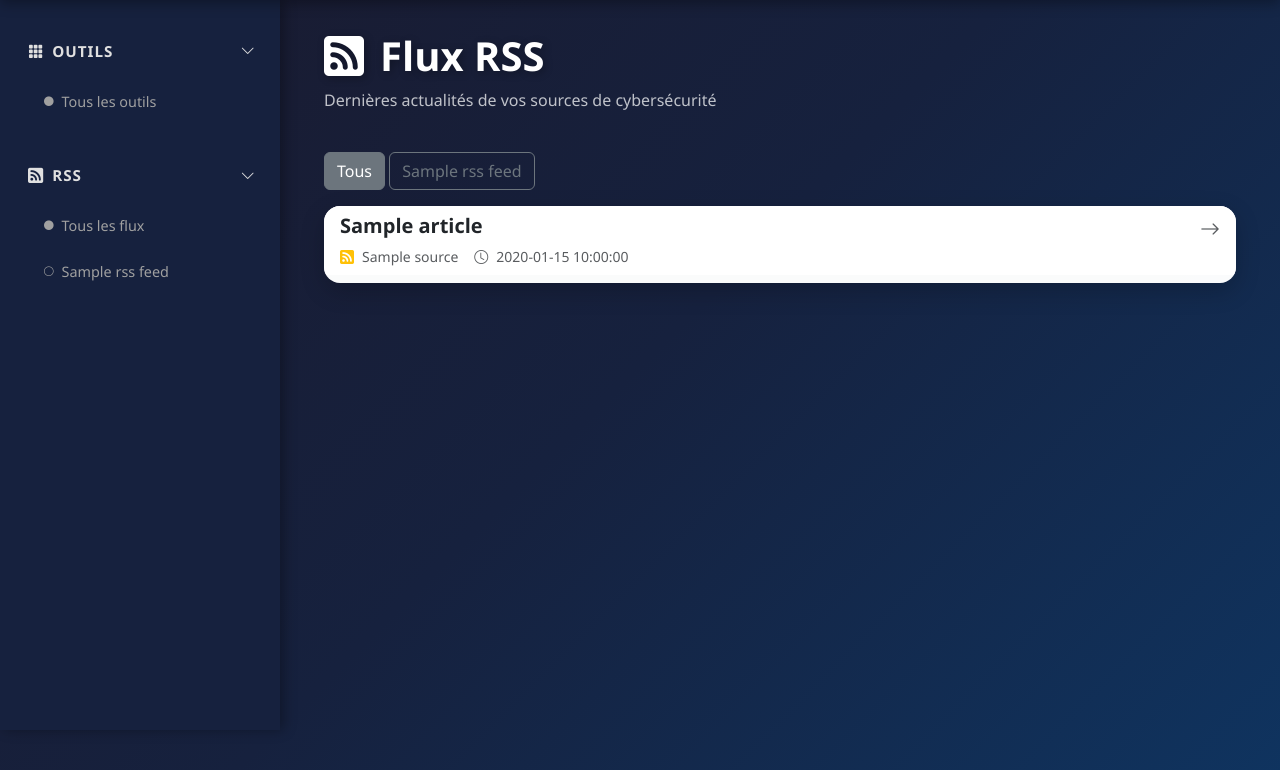
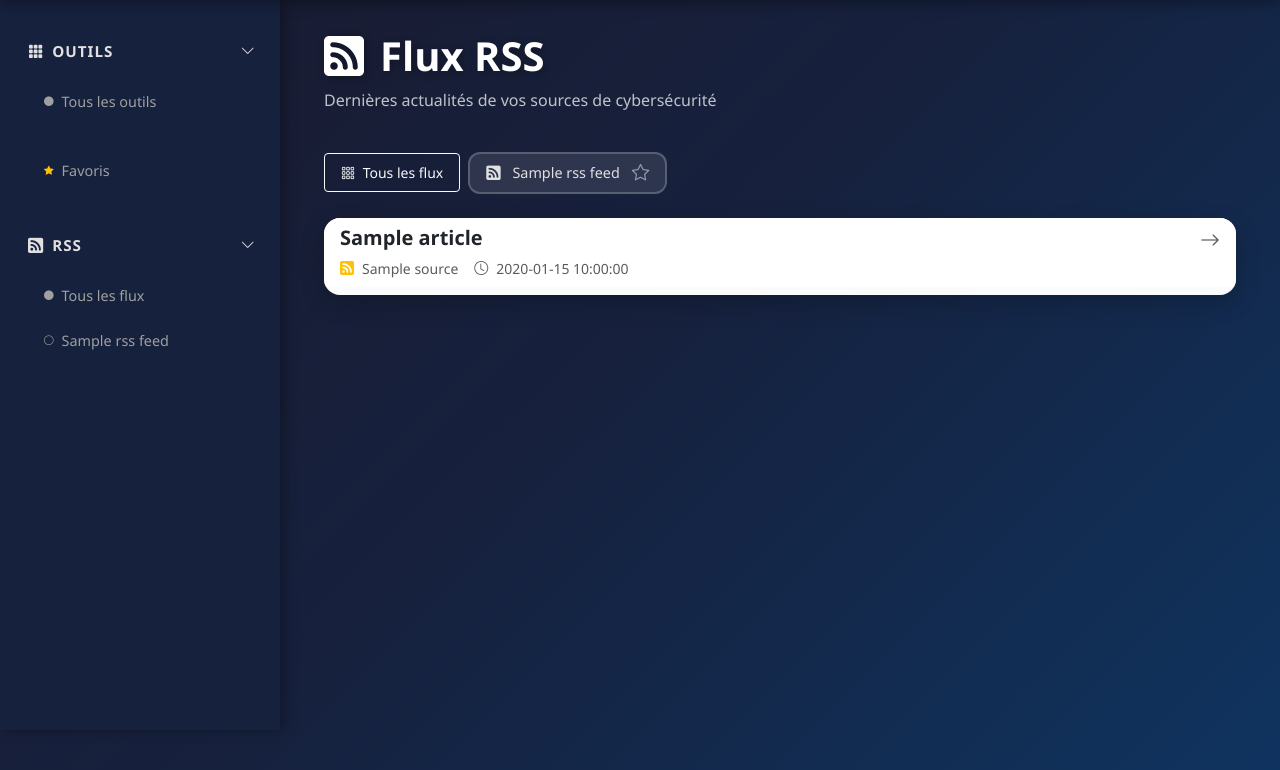
Before and after one commit to DyDum/portail-cyber, a Symfony app: template symfony/templates/rss/index.html.twig in a window 1280 px wide. Shown: the part 70-840 px from the top of the page. Run offline with Twig, Linux system fonts and the light colour scheme; the template is opened without the code that fills it: most values are stand-ins (such as "Sample title", 1, 10 or a date in 2020); some libraries are stand-ins or nearby versions.

Commit message:
Ajout favoris

```diff
--- a/symfony/public/css/style.css
+++ b/symfony/public/css/style.css
@@ -225,6 +225,11 @@ body {
     background: linear-gradient(135deg, var(--accent-purple) 0%, var(--accent-blue) 100%);
     border: none;
     transition: all 0.3s ease;
+    padding: 0.5rem 1rem;
+}
+
+.btn-outline-light {
+    padding: 0.5rem 1rem;
 }
 
 .btn-primary:hover {
@@ -315,3 +320,72 @@ h3 {
         font-size: 1.2rem;
     }
 }
+
+/* RSS Filter Items */
+.rss-filter-item {
+    display: inline-flex;
+    align-items: center;
+    background: rgba(255, 255, 255, 0.1);
+    border: 2px solid rgba(255, 255, 255, 0.2);
+    border-radius: 12px;
+    padding: 0.5rem 1rem;
+    transition: all 0.3s ease;
+    gap: 0.75rem;
+}
+
+.rss-filter-item:hover {
+    background: rgba(255, 255, 255, 0.15);
+    border-color: var(--accent-purple);
+    transform: translateY(-2px);
+    box-shadow: 0 4px 12px rgba(107, 70, 193, 0.3);
+}
+
+.rss-filter-item.active {
+    background: linear-gradient(135deg, var(--accent-purple) 0%, var(--accent-blue) 100%);
+    border-color: var(--accent-purple);
+    box-shadow: 0 4px 12px rgba(107, 70, 193, 0.4);
+}
+
+.rss-filter-link {
+    color: var(--text-light);
+    text-decoration: none;
+    font-weight: 500;
+    font-size: 0.9rem;
+    transition: color 0.2s ease;
+}
+
+.rss-filter-item.active .rss-filter-link {
+    color: white;
+}
+
+.rss-filter-link:hover {
+    color: white;
+}
+
+.favorite-btn {
+    background: none;
+    border: none;
+    padding: 0;
+    cursor: pointer;
+    color: rgba(255, 255, 255, 0.5);
+    transition: all 0.2s ease;
+    font-size: 1.1rem;
+    line-height: 1;
+}
+
+.favorite-btn:hover {
+    color: #fbbf24;
+    transform: scale(1.2);
+}
+
+.favorite-btn i {
+    transition: all 0.2s ease;
+}
+
+.rss-filter-item.active .favorite-btn {
+    color: white;
+}
+
+.rss-filter-item.active .favorite-btn:hover {
+    color: #fbbf24;
+}
--- a/symfony/templates/base.html.twig
+++ b/symfony/templates/base.html.twig
@@ -60,6 +60,14 @@
                 </div>
             </div>
 
+            <div class="sidebar-section">
+                <a href="/rss/favorites" class="sidebar-item {{ app.request.pathinfo starts with '/rss/favorites' ? 'active' : '' }}">
+                    <i class="bi bi-star-fill me-2 text-warning"></i>
+                    Favoris
+                </a>
+            </div>
+
+
             <!-- RSS Section -->
             <div class="sidebar-section">
                 <div class="sidebar-header" data-bs-toggle="collapse" data-bs-target="#rssMenu">
--- a/symfony/templates/rss/index.html.twig
+++ b/symfony/templates/rss/index.html.twig
@@ -13,16 +13,37 @@
     </div>
 
     {# Barre de filtres des flux #}
-    <div class="mb-3">
-        <a href="{{ path('rss_list') }}"
-           class="btn btn-outline-secondary {% if selectedFeed is null %}active{% endif %}">Tous</a>
-        {% for id, feed in rssFeeds %}
-            <a href="{{ path('rss_list') ~ '?feed=' ~ id }}"
-               class="btn btn-outline-secondary {% if selectedFeed == id and selectedFeed is not null %}active{% endif %}">
-               {{ feed.name }}
+    <div class="mb-4">
+        <div class="d-flex flex-wrap gap-2 align-items-center">
+            <a href="{{ path('rss_list') }}"
+            class="btn btn-sm {{ selectedFeed is null ? 'btn-primary' : 'btn-outline-light' }}">
+                <i class="bi bi-grid-3x3-gap me-1"></i> Tous les flux
             </a>
-        {% endfor %}
+
+            {% for feed in rssFeeds %}
+                <div class="rss-filter-item {{ selectedFeed is not null and selectedFeed == loop.index0 ? 'active' : '' }}">
+                    <a href="{{ path('rss_list', { feed: loop.index0 }) }}"
+                    class="rss-filter-link">
+                        <i class="bi bi-rss-fill me-2"></i>
+                        {{ feed.name }}
+                    </a>
+                    <button
+                        class="favorite-btn"
+                        data-feed-index="{{ loop.index0 }}"
+                        data-favorite="{{ loop.index0 in favorites ? 'true' : 'false' }}"
+                        title="{{ loop.index0 in favorites ? 'Retirer des favoris' : 'Ajouter aux favoris' }}"
+                    >
+                        {% if loop.index0 in favorites %}
+                            <i class="bi bi-star-fill text-warning"></i>
+                        {% else %}
+                            <i class="bi bi-star"></i>
+                        {% endif %}
+                    </button>
+                </div>
+            {% endfor %}
+        </div>
     </div>
+
 
     {% if invalidFeed %}
         <div class="alert alert-danger mt-4">
@@ -73,4 +94,37 @@
         </div>
     {% endif %}
 </div>
+
+<script>
+    document.addEventListener('DOMContentLoaded', () => {
+        document.querySelectorAll('.favorite-btn').forEach(btn => {
+            btn.addEventListener('click', async (e) => {
+                e.preventDefault();
+                e.stopPropagation();
+
+                const feedIndex = btn.dataset.feedIndex;
+                const isFav = btn.dataset.favorite === 'true';
+
+                try {
+                    const response = await fetch(`/favorites/toggle/${feedIndex}`, { method: 'POST' });
+                    const result = await response.json();
+
+                    if (result.success) {
+                        btn.dataset.favorite = isFav ? 'false' : 'true';
+                        btn.innerHTML = isFav
+                            ? '<i class="bi bi-star text-light fs-5"></i>'
+                            : '<i class="bi bi-star-fill text-warning fs-5"></i>';
+                    } else {
+                        alert("Erreur : impossible de mettre à jour les favoris.");
+                    }
+                } catch (error) {
+                    console.error(error);
+                    alert("Erreur réseau : impossible de contacter le serveur.");
+                }
+            });
+        });
+    });
+</script>
+
+
 {% endblock %}
```
Also changed, not shown: symfony/src/Controller/FavoriteController.php (added, +75 -0 lines), symfony/src/Controller/RssController.php (+7 -1 lines), symfony/templates/rss/favorites.html.twig (added, +27 -0 lines), 3 other files.
